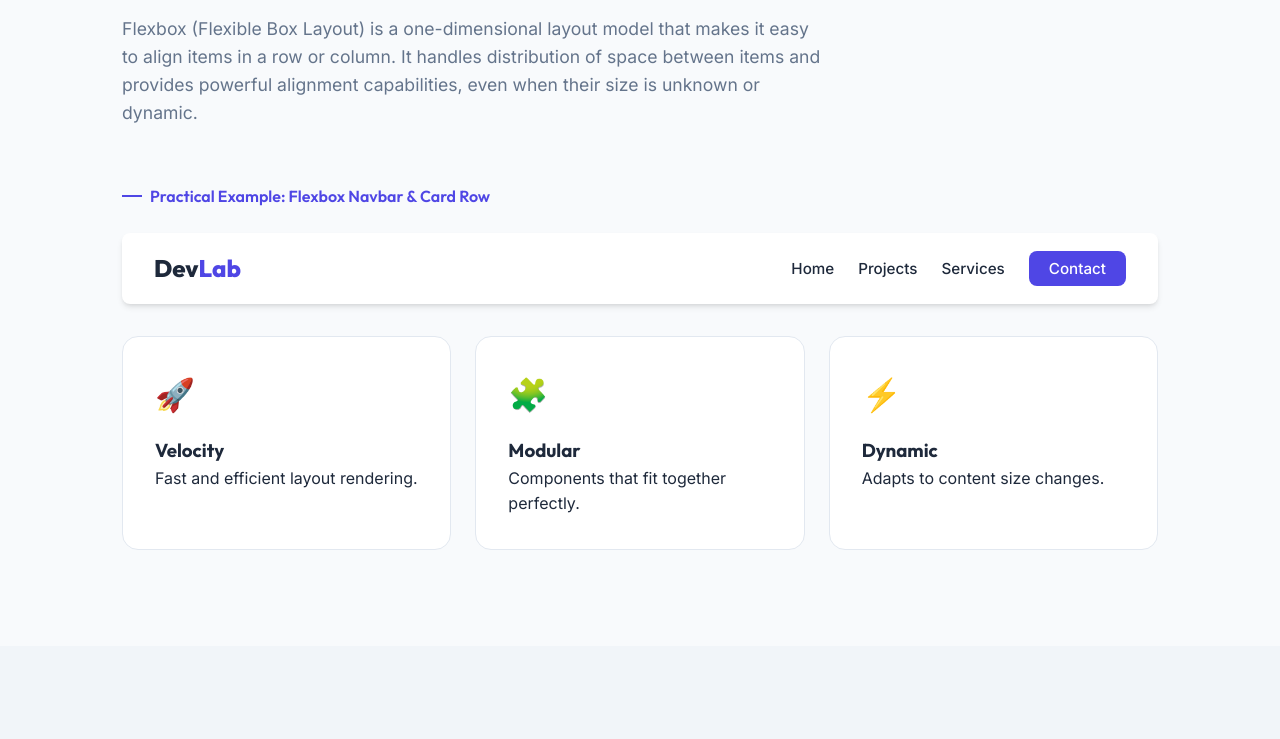
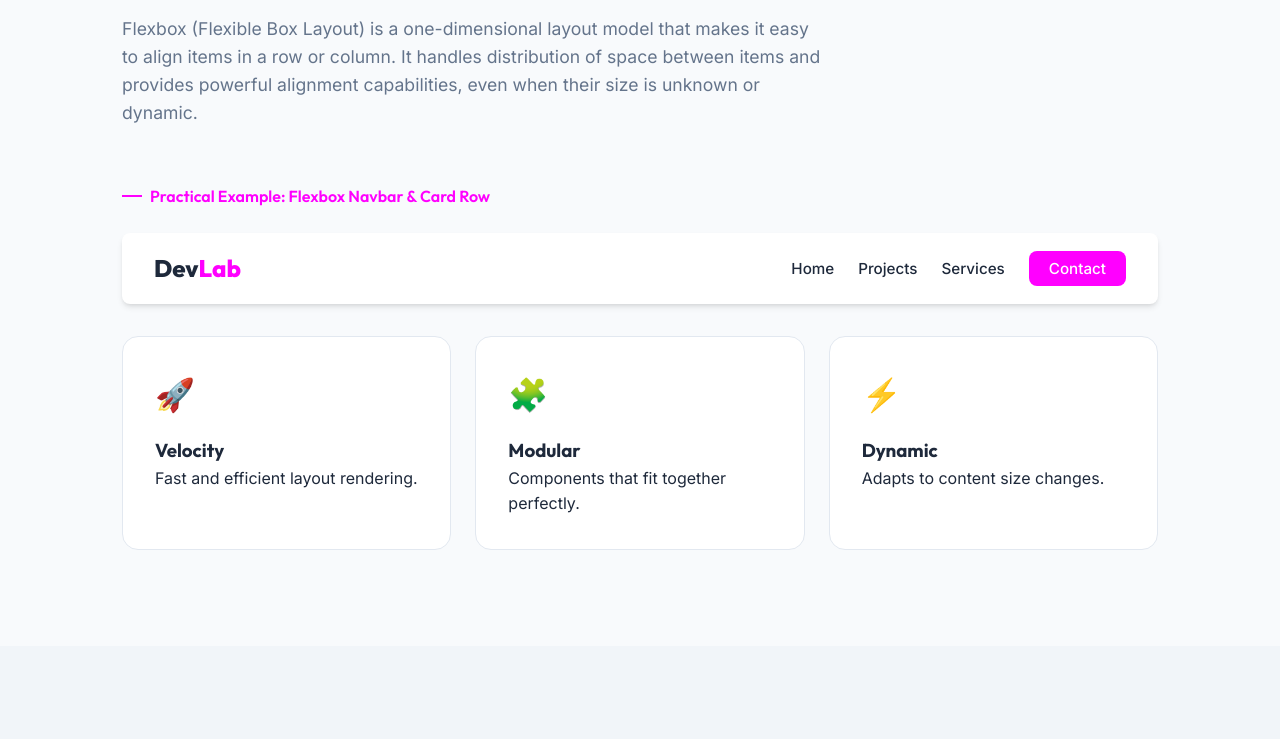
Before and after one commit to abdullahkhalil00/HTML-CSS-website, a plain HTML site: page index.html in a window 1280 px wide. Shown: the part 535-1274 px from the top of the page. Drawn offline with Linux system fonts and the light colour scheme.

Commit message:
Set primary to pink

```diff
--- a/style.css
+++ b/style.css
@@ -1,6 +1,6 @@
 /* --- Design System & Variables --- */
 :root {
-    --primary: #4f46e5;
+    --primary: #ff00ff;
     --primary-light: #818cf8;
     --primary-dark: #3730a3;
     --secondary: #ec4899;
```
